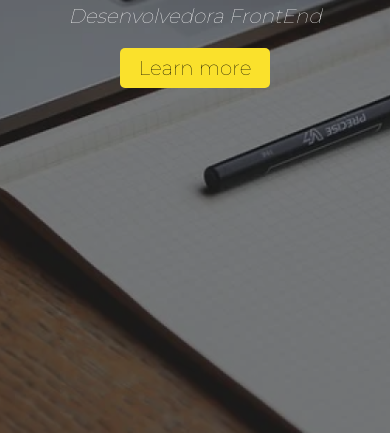
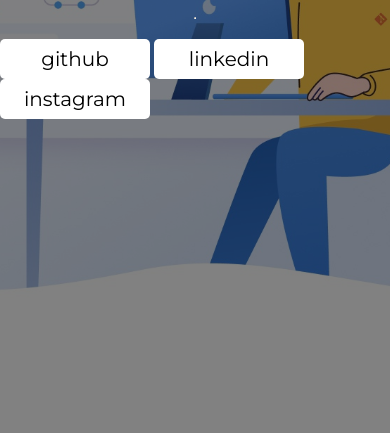
Before and after one commit to MiryaFernandes/landing_page, a plain HTML site: page index.html in a window 390 px wide. Shown: the part 411-844 px from the top of the page. Drawn offline with Linux system fonts and the light colour scheme.

Commit message:
responsividade

```diff
--- a/index.html
+++ b/index.html
@@ -6,20 +6,22 @@
     <meta name="viewport" content="width=device-width, initial-scale=1.0">
     <link rel="preconnect" href="https://fonts.googleapis.com">
     <link rel="preconnect" href="https://fonts.gstatic.com" crossorigin>
-    <link href="https://fonts.googleapis.com/css2?family=Montserrat:wght@100&display=swap" rel="stylesheet">
+    <link href="https://fonts.googleapis.com/css2?family=Montserrat:wght@100;400&display=swap" rel="stylesheet">
     <link rel="stylesheet" href="style.css">
-    <title>Document</title>
+    <title>Landing Page</title>
 </head>
 <body>
+    <main>
+        <h1>Miryã Fernandes</h1>
+        <p class="apresentacao">Desenvolvedora FrontEnd</p>
 
-    <main>
+        <hr>
 
-         <h1>Miryã Fernandes</h1>
-         <p class="apresentacao">  Desenvolvedora FrontEnd</p>
-         <button id="informacoes">Learn more</button>
-
+        <div>
+            <button id="github">github</button>
+            <button id="linkedin">linkedin</button>
+            <button id="instagram">instagram</button>
+        </div>
     </main>
-
-
 </body>
 </html>
--- a/style.css
+++ b/style.css
@@ -7,7 +7,7 @@
 body{
     width: 100vw;
     height: 100vh;
-    background-image: url(background.png);
+    background-image: url(git_developer_4x.jpg);
     background-repeat: no-repeat;
     background-size: cover;
     background-position: center;
@@ -40,12 +40,32 @@ h1{
     font-style: italic;
 }
 
-#informacoes{
+#github{
     width: 150px;
     height: 40px;
-    background-color: #FAE12C;
+    background-color: white;
     border-style: none;
     border-radius: 5px;
     font-size:20px;
     font-family: 'Montserrat', sans-serif;
 }
+
+#linkedin{
+    width: 150px;
+    height: 40px;
+    background-color: white;
+    border-style: none;
+    border-radius: 5px;
+    font-size:20px;
+    font-family: 'Montserrat', sans-serif;
+}
+
+#instagram{
+    width: 150px;
+    height: 40px;
+    background-color: white;
+    border-style: none;
+    border-radius: 5px;
+    font-size:20px;
+    font-family: 'Montserrat', sans-serif;
+}
```
Also changed, not shown: Capturar.png (added), background.png (deleted), git_developer_4x.jpg (added), 1 other file.
